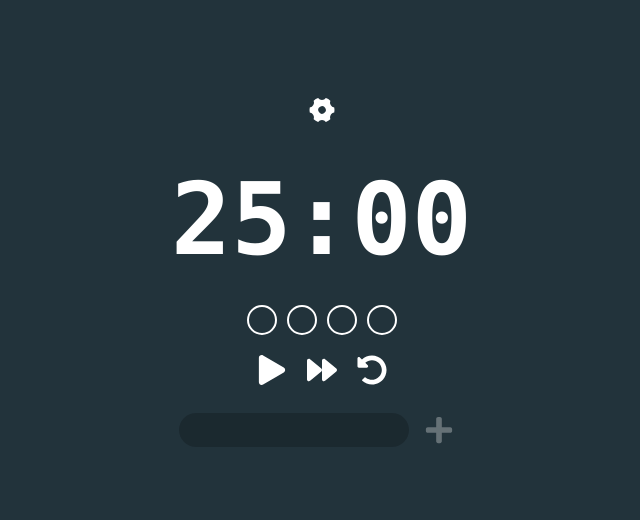
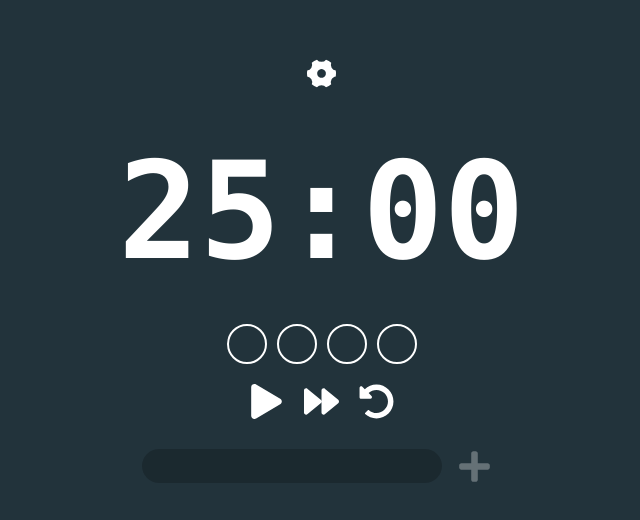
Before and after one commit to git-dmitriy/pomodoro-app, a React (Create React App) app: page / in a window 1280 px wide. Shown: the part 130-650 px from the top of the page, without its empty margins (281-921 px from the left). Built offline with nearby package versions, Linux system fonts and the light colour scheme; the HTML template or start-up script is replaced by a standard one.

Commit message:
Add media queries

```diff
--- a/src/components/layout/Layout.tsx
+++ b/src/components/layout/Layout.tsx
@@ -9,10 +9,12 @@ const StyledLayout = styled.div`
   flex-direction: column;
   justify-content: center;
   align-items: center;
-  transition: background-color 0.3s;
 
   @media (min-width: 1024px) {
     flex-direction: row;
+  }
+
+  @media (min-width: 1280px) {
     gap: 50px;
   }
 `;
--- a/src/components/timer/ClockDial.tsx
+++ b/src/components/timer/ClockDial.tsx
@@ -8,12 +8,22 @@ const Timer = styled.div`
   font-size: 100px;
   font-weight: bold;
   color: white;
+
+  @media (min-width: 411px) {
+    font-size: 110px;
+  }
+
+  @media (min-width: 640px) {
+    font-size: 125px;
+  }
+
+  @media (min-width: 1280px) {
+    font-size: 135px;
+  }
 `;
 
 export const ClockDial = () => {
-  const { time, config, currentSession, completedCycles } = useAppSelector(
-    (state) => state.timer
-  );
+  const { time } = useAppSelector((state) => state.timer);
 
   const leadingZero = (n: number) => {
     if (n < 10) {
--- a/src/components/timer/Sessions.tsx
+++ b/src/components/timer/Sessions.tsx
@@ -16,6 +16,16 @@ const PomodoroItem = styled.li`
   border: 2px solid white;
   background-color: transparent;
   margin: 0 5px;
+
+  @media (min-width: 640px) {
+    width: 35px;
+    height: 35px;
+  }
+
+  @media (min-width: 1024px) {
+    width: 40px;
+    height: 40px;
+  }
 `;
 
 const PomodoroItemFill = styled(PomodoroItem)`
--- a/src/components/ui/Button.ts
+++ b/src/components/ui/Button.ts
@@ -13,6 +13,12 @@ export const Button = styled.button`
   border: none;
   transition: background-color 0.3s, opacity 0.3s;
   cursor: pointer;
+
+  @media (min-width: 640px) {
+    min-width: 55px;
+    min-height: 55px;
+    font-size: 35px;
+  }
 
   &:hover,
   &:focus-visible {
--- a/src/components/ui/TaskInputField.tsx
+++ b/src/components/ui/TaskInputField.tsx
@@ -38,6 +38,15 @@ const Input = styled.input`
   background-color: rgba(0, 0, 0, 0.2);
   border: none;
   color: white;
+  width: 200px;
+
+  @media (min-width: 640px) {
+    width: 250px;
+  }
+
+  @media (min-width: 1280px) {
+    width: 300px;
+  }
 `;
 
 export const TaskInputField = ({ label, value, onChange }: P) => {
```
